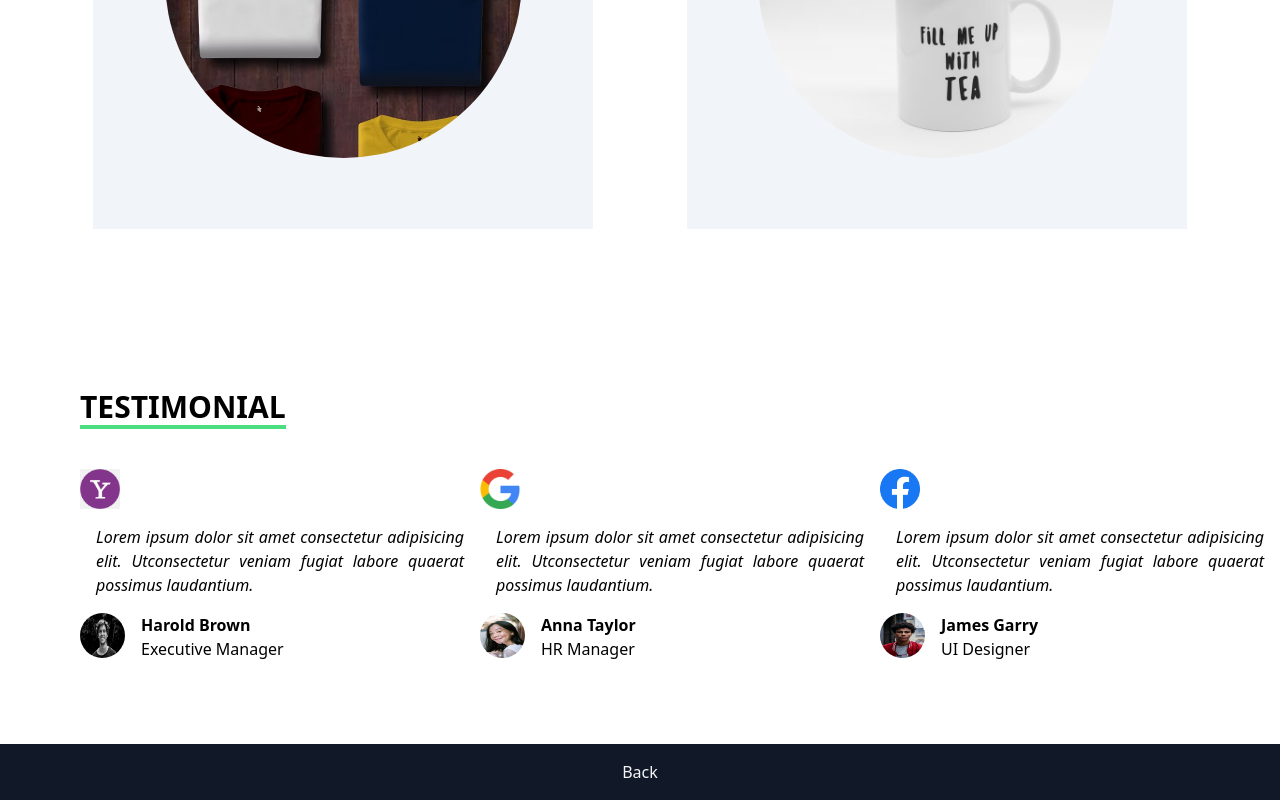
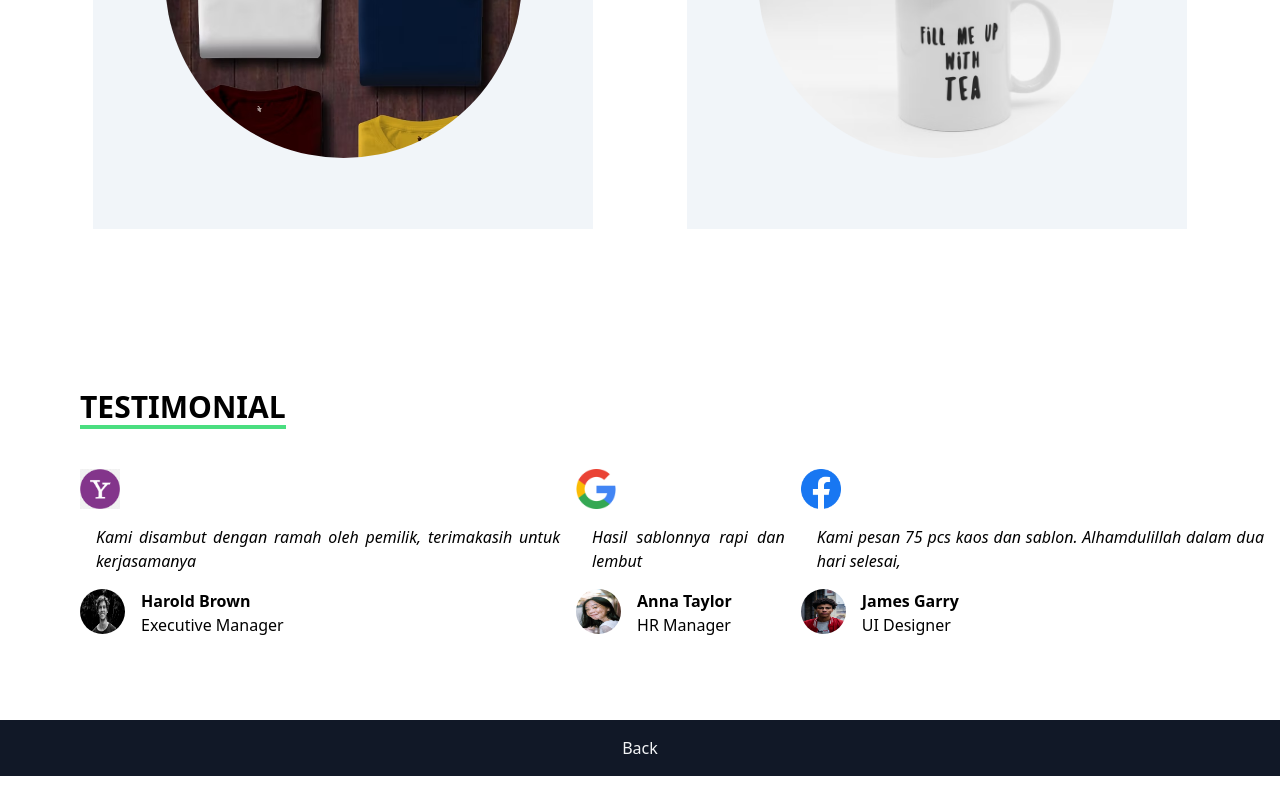
Before and after one commit to bimbelLB3R/usp-store, a Next.js app: page / in a window 1280 px wide. Shown: the part 1659-2459 px from the top of the page. After the commit the page ends 2435 px from the top, so only its background shows below. Built offline with nearby package versions, Linux system fonts and the light colour scheme.

Commit message:
testimonial

```diff
--- a/data.js
+++ b/data.js
@@ -135,7 +135,7 @@ export const users = [
     logo: 'yahoo.png',
     avatar: 'user1.jpeg',
     comment:
-      'Lorem ipsum dolor sit amet consectetur adipisicing elit. Utconsectetur veniam fugiat labore quaerat possimus laudantium.',
+      'Kami disambut dengan ramah oleh pemilik, terimakasih untuk kerjasamanya',
     name: 'Harold Brown',
     title: 'Executive Manager',
   },
@@ -143,8 +143,7 @@ export const users = [
     id: 2,
     logo: 'google.png',
     avatar: 'user2.jpeg',
-    comment:
-      'Lorem ipsum dolor sit amet consectetur adipisicing elit. Utconsectetur veniam fugiat labore quaerat possimus laudantium.',
+    comment: 'Hasil sablonnya rapi dan lembut',
     name: 'Anna Taylor',
     title: 'HR Manager',
   },
@@ -153,7 +152,7 @@ export const users = [
     logo: 'facebook.png',
     avatar: 'user3.jpeg',
     comment:
-      'Lorem ipsum dolor sit amet consectetur adipisicing elit. Utconsectetur veniam fugiat labore quaerat possimus laudantium.',
+      'Kami pesan 75 pcs kaos dan sablon. Alhamdulillah dalam dua hari selesai,',
     name: 'James Garry',
     title: 'UI Designer',
   },
```
